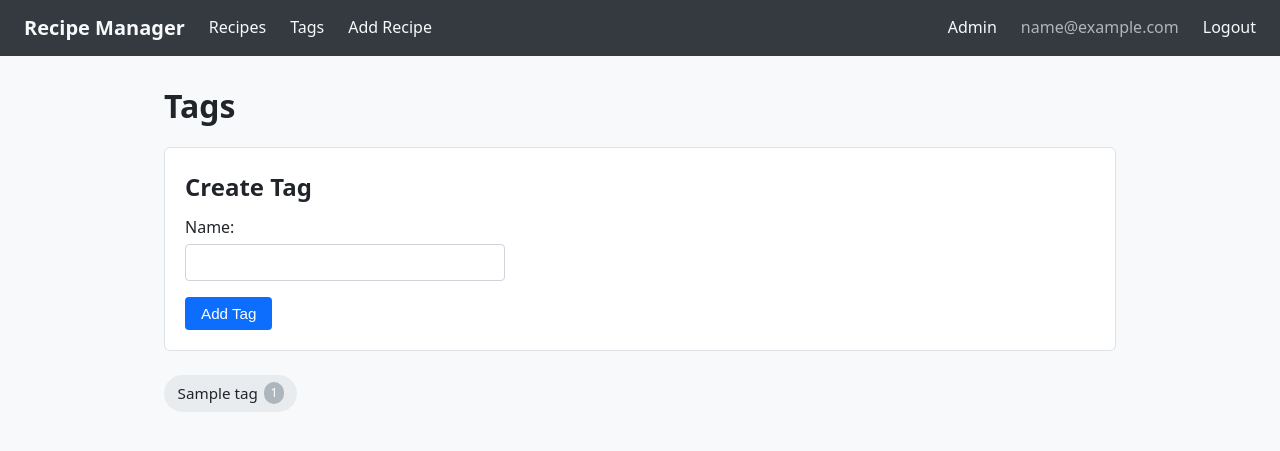
After one commit to bdjohnson79/recipe-manager, a Django app: page /recipes/tags/ in a window 1280 px wide. The commit adds this page. Shown: the top 451 px of the page. Run offline with Django 5.2, Linux system fonts and the light colour scheme; a user stored in the database is signed in; tables that the repository leaves empty hold one stand-in row (values such as "Sample post").

Commit message:
Add Tags page with create form and recipe counts
- New /recipes/tags/ page lists all tags as pill badges with their
  recipe count; clicking a tag browses recipes filtered by that tag.
- Approved users and staff see a create-tag form at the top of the page.
- "Tags" link added to the main nav bar.
- No new models or migrations needed.

Co-Authored-By: Claude Sonnet 4.6 <noreply@anthropic.com>

```diff
--- a/recipes/forms.py
+++ b/recipes/forms.py
@@ -3,7 +3,7 @@ import re
 from django import forms
 from django.forms import inlineformset_factory
 
-from .models import Ingredient, Recipe, RecipeIngredient, RecipeStep
+from .models import Ingredient, Recipe, RecipeIngredient, RecipeStep, Tag
 
 
 # ── Natural-language duration helpers ────────────────────────────────────────
@@ -109,6 +109,12 @@ class RecipeForm(forms.ModelForm):
         }
 
 
+class TagForm(forms.ModelForm):
+    class Meta:
+        model = Tag
+        fields = ['name']
+
+
 class RecipeIngredientForm(forms.ModelForm):
     ingredient_name = forms.CharField(max_length=100, label='Ingredient')
 
--- a/recipes/templates/recipes/base.html
+++ b/recipes/templates/recipes/base.html
@@ -60,6 +60,7 @@
   <nav>
     <a href="{% url 'recipes:list' %}" class="brand">Recipe Manager</a>
     <a href="{% url 'recipes:list' %}">Recipes</a>
+    <a href="{% url 'recipes:tags' %}">Tags</a>
     <a href="{% url 'recipes:create' %}">Add Recipe</a>
     {% if user.is_staff %}<a href="/admin/" style="margin-left:auto">Admin</a>{% endif %}
     {% if user.is_authenticated %}
--- /dev/null
+++ b/recipes/templates/recipes/tag_list.html
@@ -0,0 +1,43 @@
+{% extends "recipes/base.html" %}
+
+{% block title %}Tags{% endblock %}
+
+{% block content %}
+<h1>Tags</h1>
+
+{% if tag_form %}
+  <div class="card" style="margin-bottom:1.5rem">
+    <h2>Create Tag</h2>
+    <form method="post">
+      {% csrf_token %}
+      <div class="form-group" style="max-width:320px">
+        {{ tag_form.name.label_tag }}
+        {{ tag_form.name }}
+        {% if tag_form.name.errors %}
+          <ul style="color:#dc3545;font-size:0.875rem;list-style:none;margin-top:0.25rem">
+            {% for error in tag_form.name.errors %}<li>{{ error }}</li>{% endfor %}
+          </ul>
+        {% endif %}
+      </div>
+      <button type="submit" class="btn btn-primary">Add Tag</button>
+    </form>
+  </div>
+{% endif %}
+
+{% if tags %}
+  <div style="display:flex;flex-wrap:wrap;gap:0.75rem">
+    {% for tag in tags %}
+      <a href="{% url 'recipes:list' %}?tag={{ tag.slug }}"
+         style="display:inline-flex;align-items:center;gap:0.4rem;padding:0.4rem 0.85rem;
+                background:#e9ecef;border-radius:20px;font-size:0.95rem;text-decoration:none;color:#212529">
+        {{ tag.name }}
+        <span style="background:#adb5bd;color:#fff;border-radius:10px;padding:0.1em 0.5em;font-size:0.78rem">
+          {{ tag.recipe_count }}
+        </span>
+      </a>
+    {% endfor %}
+  </div>
+{% else %}
+  <p style="color:#6c757d">No tags yet.</p>
+{% endif %}
+{% endblock %}
--- a/recipes/urls.py
+++ b/recipes/urls.py
@@ -14,6 +14,7 @@ urlpatterns = [
     # Template views
     path('', views.RecipeListView.as_view(), name='list'),
     path('create/', views.RecipeCreateView.as_view(), name='create'),
+    path('tags/', views.TagListView.as_view(), name='tags'),
     path('<slug:slug>/', views.RecipeDetailView.as_view(), name='detail'),
     path('<slug:slug>/edit/', views.RecipeUpdateView.as_view(), name='edit'),
     path('<slug:slug>/delete/', views.RecipeDeleteView.as_view(), name='delete'),
--- a/recipes/views.py
+++ b/recipes/views.py
@@ -1,14 +1,14 @@
 from django.contrib import messages
 from django.contrib.auth.mixins import LoginRequiredMixin
-from django.db.models import Q
+from django.db.models import Count, Q
 from django.shortcuts import redirect
 from django.urls import reverse_lazy
 from django.views.generic import (
     CreateView, DeleteView, DetailView, ListView, UpdateView,
 )
 
-from .forms import RecipeForm, RecipeIngredientFormSet, RecipeStepFormSet
-from .models import Recipe
+from .forms import RecipeForm, RecipeIngredientFormSet, RecipeStepFormSet, TagForm
+from .models import Recipe, Tag
 
 
 class ApprovedUserRequiredMixin(LoginRequiredMixin):
@@ -147,6 +147,42 @@ class RecipeUpdateView(ApprovedUserRequiredMixin, UpdateView):
         return self.object.get_absolute_url()
 
 
+class TagListView(ListView):
+    model = Tag
+    template_name = 'recipes/tag_list.html'
+    context_object_name = 'tags'
+
+    def get_queryset(self):
+        return Tag.objects.annotate(recipe_count=Count('recipes')).order_by('name')
+
+    def _user_can_create(self):
+        user = self.request.user
+        if not user.is_authenticated:
+            return False
+        if user.is_staff:
+            return True
+        return getattr(getattr(user, 'profile', None), 'is_approved', False)
+
+    def get_context_data(self, **kwargs):
+        ctx = super().get_context_data(**kwargs)
+        if self._user_can_create():
+            ctx['tag_form'] = ctx.get('tag_form', TagForm())
+        return ctx
+
+    def post(self, request, *args, **kwargs):
+        if not self._user_can_create():
+            messages.error(request, "You don't have permission to create tags.")
+            return redirect('recipes:tags')
+        form = TagForm(request.POST)
+        if form.is_valid():
+            form.save()
+            messages.success(request, f"Tag \"{form.cleaned_data['name']}\" created.")
+            return redirect('recipes:tags')
+        self.object_list = self.get_queryset()
+        ctx = self.get_context_data(tag_form=form)
+        return self.render_to_response(ctx)
+
+
 class RecipeDeleteView(ApprovedUserRequiredMixin, DeleteView):
     model = Recipe
     template_name = 'recipes/recipe_confirm_delete.html'
```
